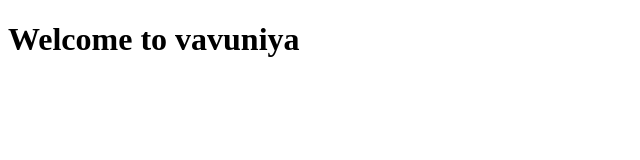
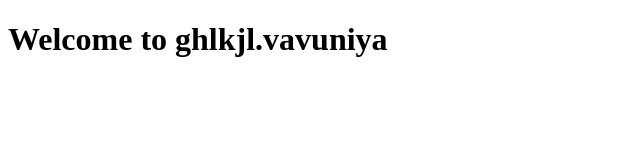
Before and after one commit to azra-p/test, a plain HTML site: page index.html in a window 1280 px wide. Shown: the whole page, without its empty margins (0-640 px from the left). Drawn offline with Linux system fonts and the light colour scheme.

Commit message:
Add files via upload

```diff
--- a/index.html
+++ b/index.html
@@ -5,7 +5,7 @@
     <title>Document</title>
 </head>
 <body>
-    <h1>Welcome to  vavuniya</h1>
+    <h1>Welcome to  ghlkjl.vavuniya</h1>
 
 
 </body>
```
